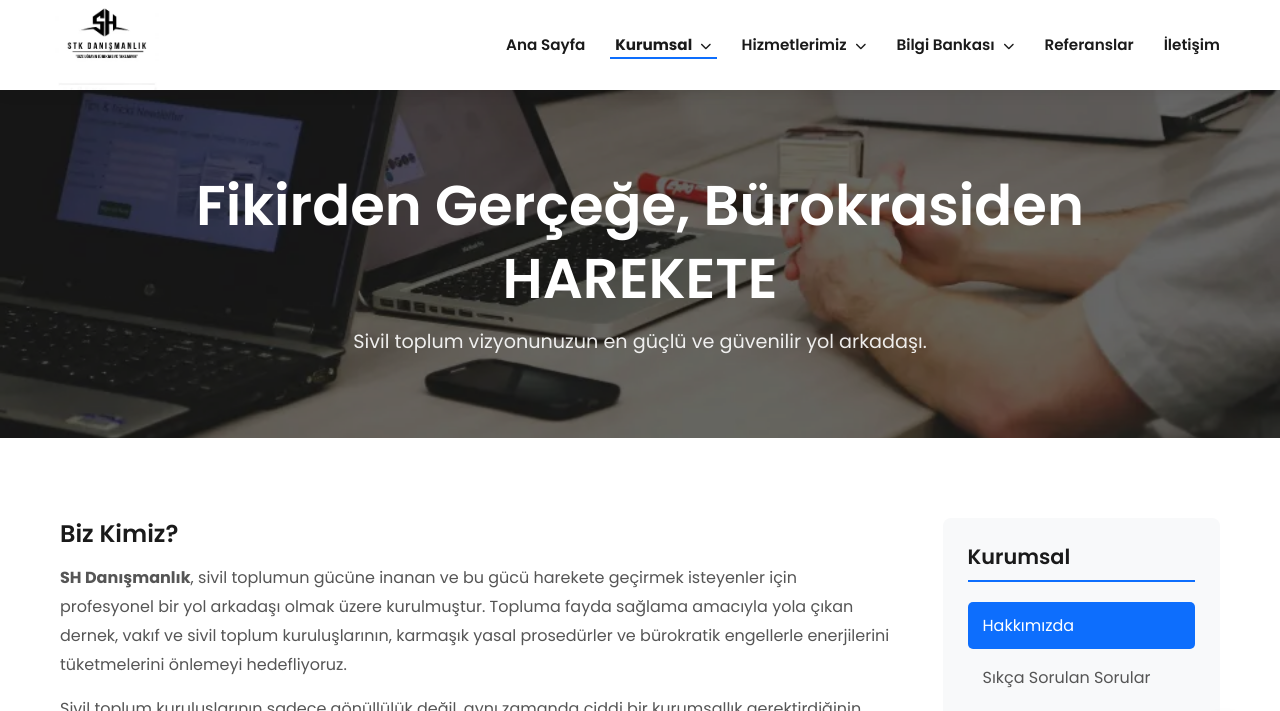
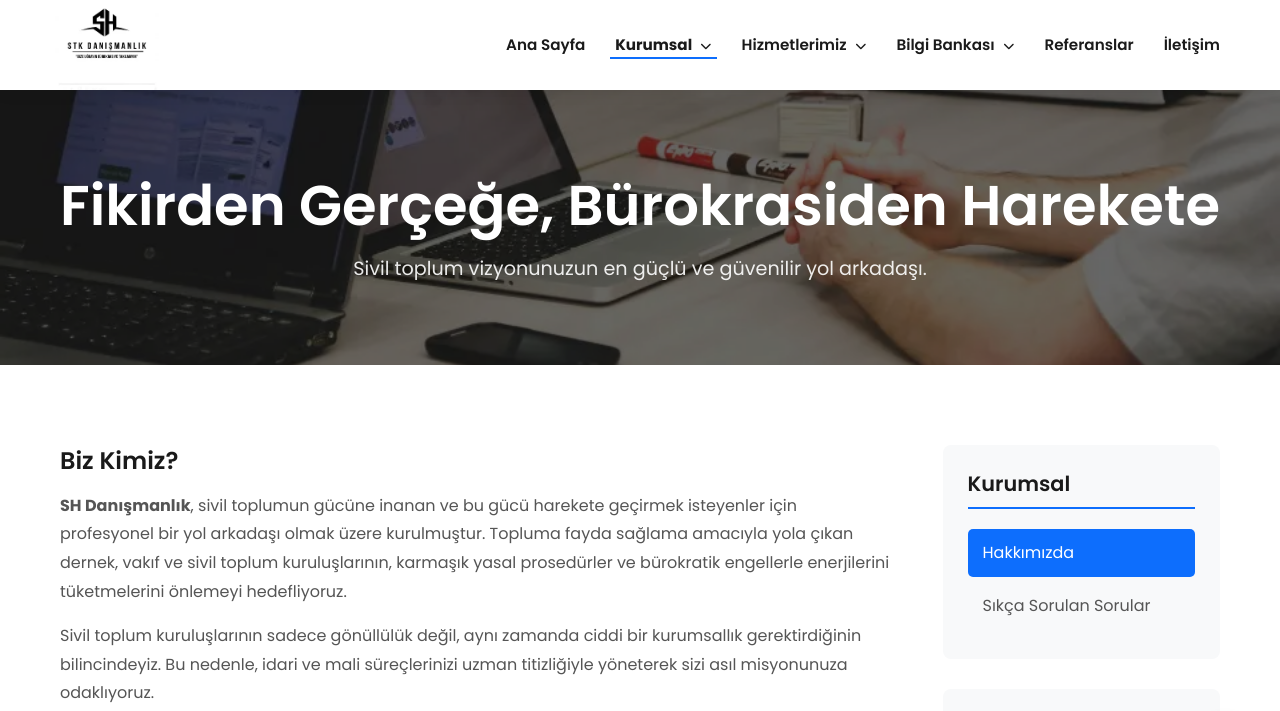
Before and after one commit to sifaaraa-png/stk, an Eleventy site: page hakkimizda.html in a window 1280 px wide. Shown: the top 711 px of the page. Built offline with nearby package versions, Linux system fonts and the light colour scheme; Eleventy itself is replaced by a stand-in of ours; files that its build step writes are made by us from their sources.

Commit message:
Update Kurumsal “hakkimizda”

```diff
--- a/hakkimizda.html
+++ b/hakkimizda.html
@@ -1,6 +1,6 @@
 ---
 layout: layouts/fullwidth.html
-title: Fikirden Gerçeğe, Bürokrasiden HAREKETE
+title: Fikirden Gerçeğe, Bürokrasiden Harekete
 description: Fikirden gerçeğe, bürokrasiden harekete! SH Danışmanlık olarak
   dernek ve vakıf süreçlerindeki uzmanlığımız, vizyonumuz ve değerlerimizle
   yanınızdayız.
```
